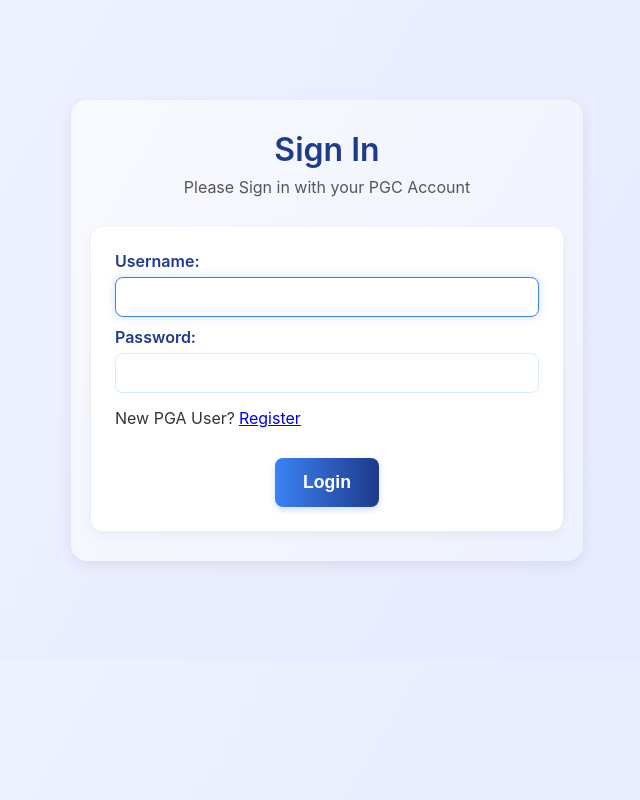
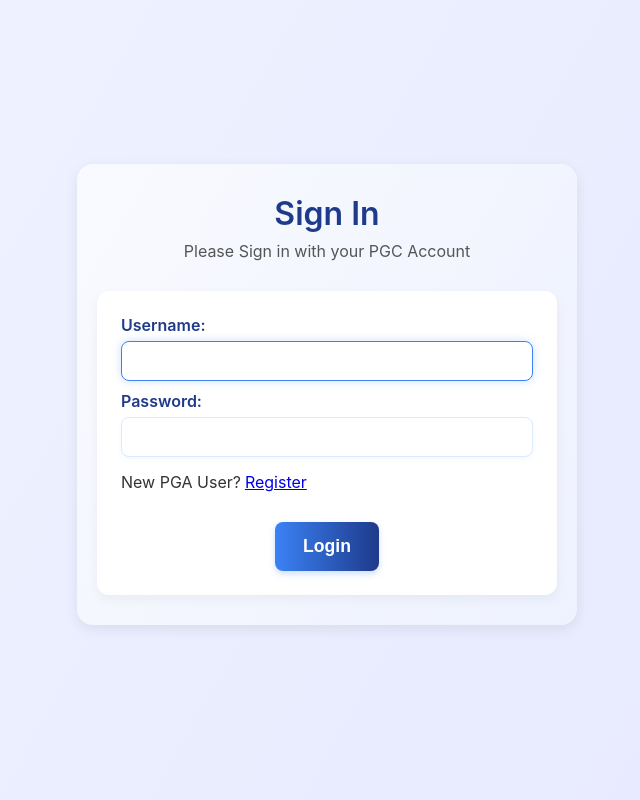
Before and after one commit to BankTQMA/PGC, a Django app: a page that uses Front-End/static/css/style.css in a window 1280 px wide. Shown: the whole page, without its empty margins (313-953 px from the left). Run offline with Django 5.2, Linux system fonts and the light colour scheme.

Commit message:
Adjust some alignment displaying

```diff
--- a/Front-End/static/css/registration.css
+++ b/Front-End/static/css/registration.css
@@ -1,3 +1,8 @@
+.container {
+  min-width: 400px;
+  max-width: 500px;
+}
+
 .text-footer {
   display: flex;
   margin-top: 15px;
--- a/Front-End/static/css/style.css
+++ b/Front-End/static/css/style.css
@@ -9,15 +9,17 @@
     Helvetica, Arial, sans-serif;
   background: linear-gradient(120deg, #f0f3ff 0%, #e6e9ff 100%);
   color: #333;
-  min-height: 80vh;
+  min-height: 100vh;
   display: flex;
   justify-content: center;
-  align-items: center;
+  align-items: flex-start;
+  padding-top: 8vh;
   animation: fadeIn 0.6s ease;
 }
 
 .container {
-  width: 40%;
+  width: 90%;
+  min-width: 400px;
   max-width: 600px;
   margin: 100px auto;
   padding: 20px 20px 5px 20px;
```
